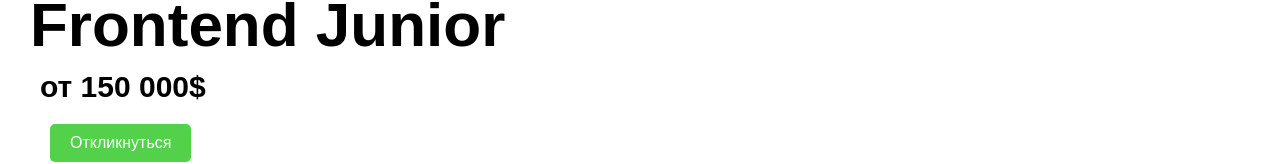
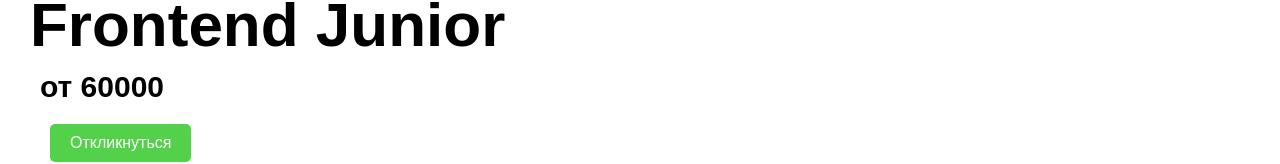
Before and after one commit to ArBaZiR/Softorium, a React (Vite) app: page /info/1 in a window 1280 px wide. Shown: the part 211-375 px from the top of the page. Built offline with nearby package versions, Linux system fonts and the light colour scheme.

Commit message:
SalaryUpdate

```diff
--- a/src/FakeBd/index.ts
+++ b/src/FakeBd/index.ts
@@ -2,6 +2,7 @@
 export const array = [
   {
     title: "Frontend Junior",
+    salary: 60000,
     technologies: [
       {
         tech: "MySql",
@@ -37,6 +38,7 @@ export const array = [
   },
   {
     title: "Frontend Senior",
+    salary: 500000,
     technologies: [
       {
         tech: "MySql",
@@ -84,6 +86,7 @@ export const array = [
   },
   {
     title: "Frontend Middle",
+    salary: 150000,
     technologies: [
       {
         tech: "MySql",
@@ -119,6 +122,7 @@ export const array = [
   },
   {
     title: "Backend Developer",
+    salary: 120000,
     technologies: [
       {
         tech: "MySql",
--- a/src/Pages/VacancyInfo/index.tsx
+++ b/src/Pages/VacancyInfo/index.tsx
@@ -18,7 +18,7 @@ export default function VacancyInfo() {
     <div className={styles.block}>
       <div>
         <h1>{array[RefInd.current - 1].title}</h1>
-        <h2>от {"150 000$"}</h2>
+        <h2>от {array[RefInd.current - 1].salary}</h2>
         <button>Откликнуться</button>
         <div className={styles.copany__info}>
           <h3>О нас</h3>
```
